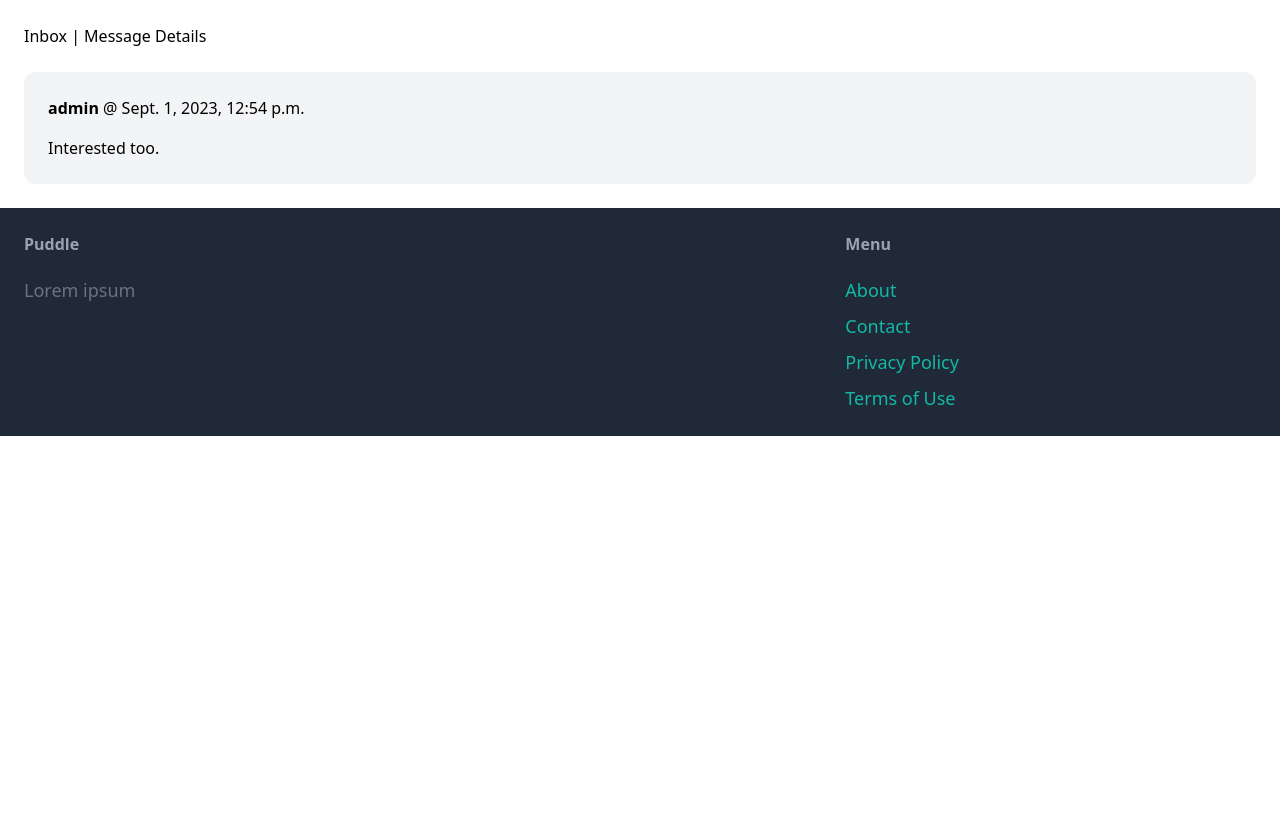
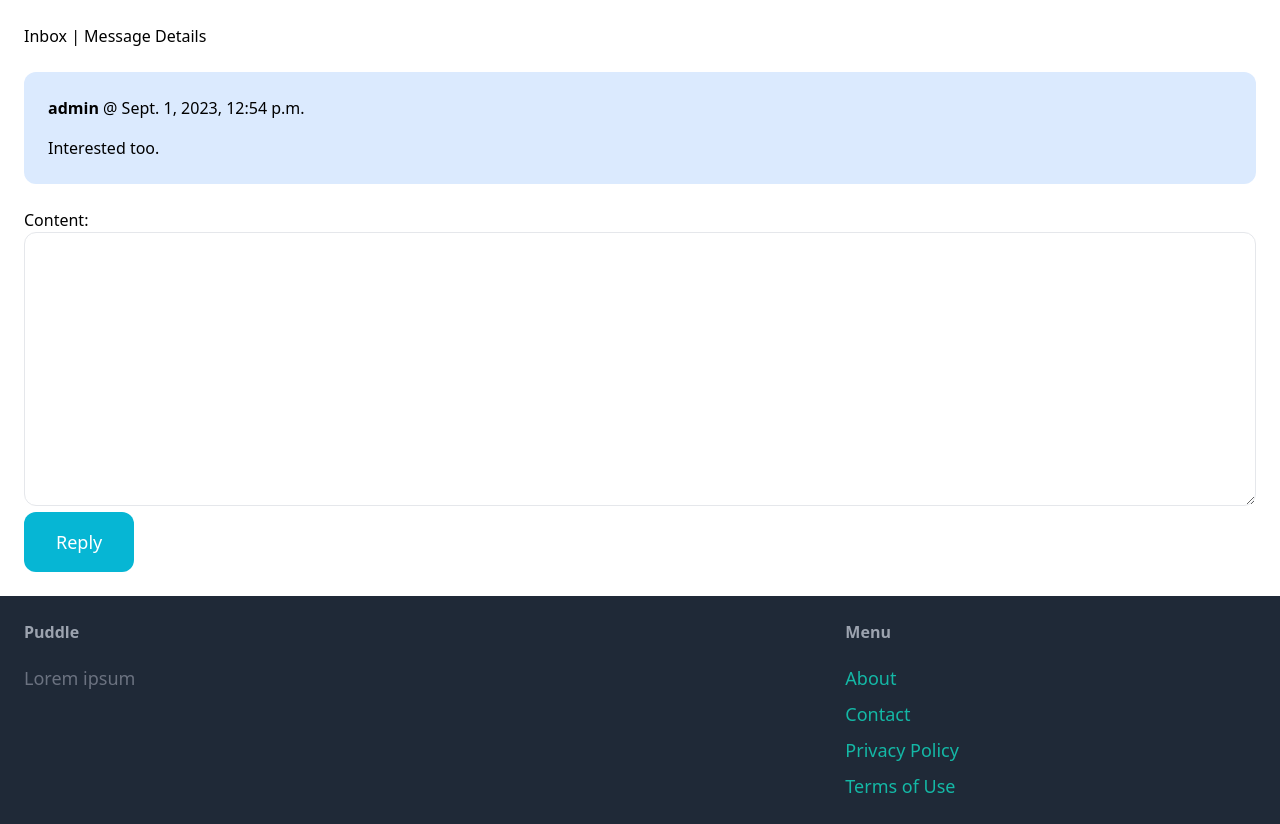
Before and after one commit to OgutuJoseph/puddle, a Django app: page /inbox/2 in a window 1280 px wide. Shown: the part 77-901 px from the top of the page. Before the commit the page ends 513 px from the top, so only its background shows below. Run offline with Django 4.2, Linux system fonts and the light colour scheme; a user stored in the database is signed in; data comes from the database, SQL or seed files in the repository; both versions use the stored data as it was after the commit; some libraries are stand-ins or nearby versions.

Commit message:
Replying messages

```diff
--- a/puddle/conversation/templates/conversation/detail.html
+++ b/puddle/conversation/templates/conversation/detail.html
@@ -8,7 +8,7 @@
 <!-- {{ conversation.messages.all }} -->
 <div class="space-y-6">
     {% for message in conversation.messages.all %}
-        <div class="p-6 flex bg-gray-100 rounded-xl">
+        <div class="p-6 flex {% if message.created_by == request.user %} bg-blue-100 {% else %} bg-gray-100 {% endif %} rounded-xl">
             <div>
                 <p class="mb-4">
                     <strong>{{ message.created_by.username }}</strong>
@@ -22,4 +22,10 @@
         </div>
     {% endfor %}
 </div>
+<form method="POST" action="." class="mt-6">
+    {% csrf_token %}
+
+    {{ form.as_p }}
+    <button class="py-4 px-8 text-lg bg-cyan-500 hover:bg-cyan-700 rounded-xl text-white">Reply</button>
+</form>
 {% endblock %}
--- a/puddle/conversation/templates/conversation/inbox.html
+++ b/puddle/conversation/templates/conversation/inbox.html
@@ -25,6 +25,7 @@
                 </div>
             </div>
         </a>
+        <br>
     {% endfor %}
 </div>
 {% endblock %}
--- a/puddle/conversation/views.py
+++ b/puddle/conversation/views.py
@@ -52,6 +52,23 @@ def inbox(request):
 def detail(request, pk):
     conversation = Conversation.objects.filter(members__in=[request.user.id]).get(pk=pk)
 
+    if request.method == 'POST':
+        form = ConversationMessageForm(request.POST)
+
+        if form.is_valid():
+            conversation_message = form.save(commit=False)
+            conversation_message.conversation = conversation
+            conversation_message.created_by = request.user
+            conversation_message.save()
+
+            conversation.save()
+
+            return redirect('conversation:detail', pk=pk)
+
+    else:
+        form = ConversationMessageForm()
+
     return render(request, 'conversation/detail.html',{
-        'conversation': conversation
+        'conversation': conversation,
+        'form': form
     })
```
Also changed, not shown: puddle/db.sqlite3.
